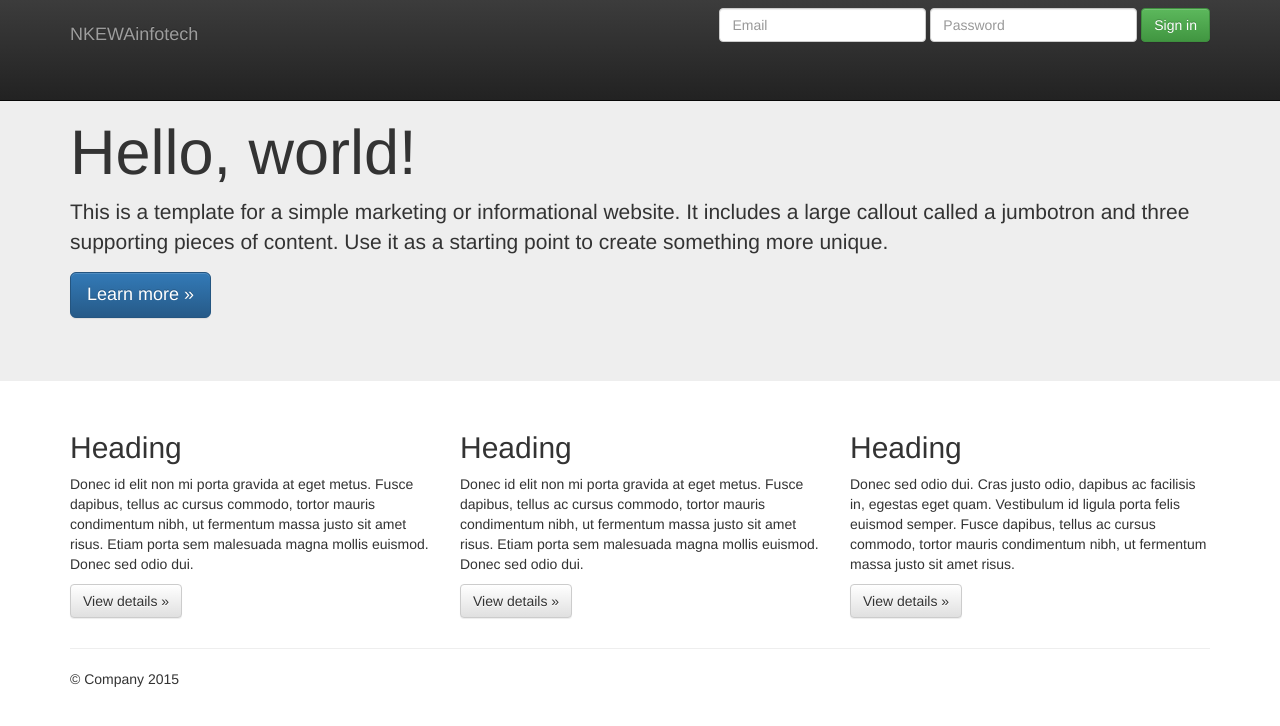
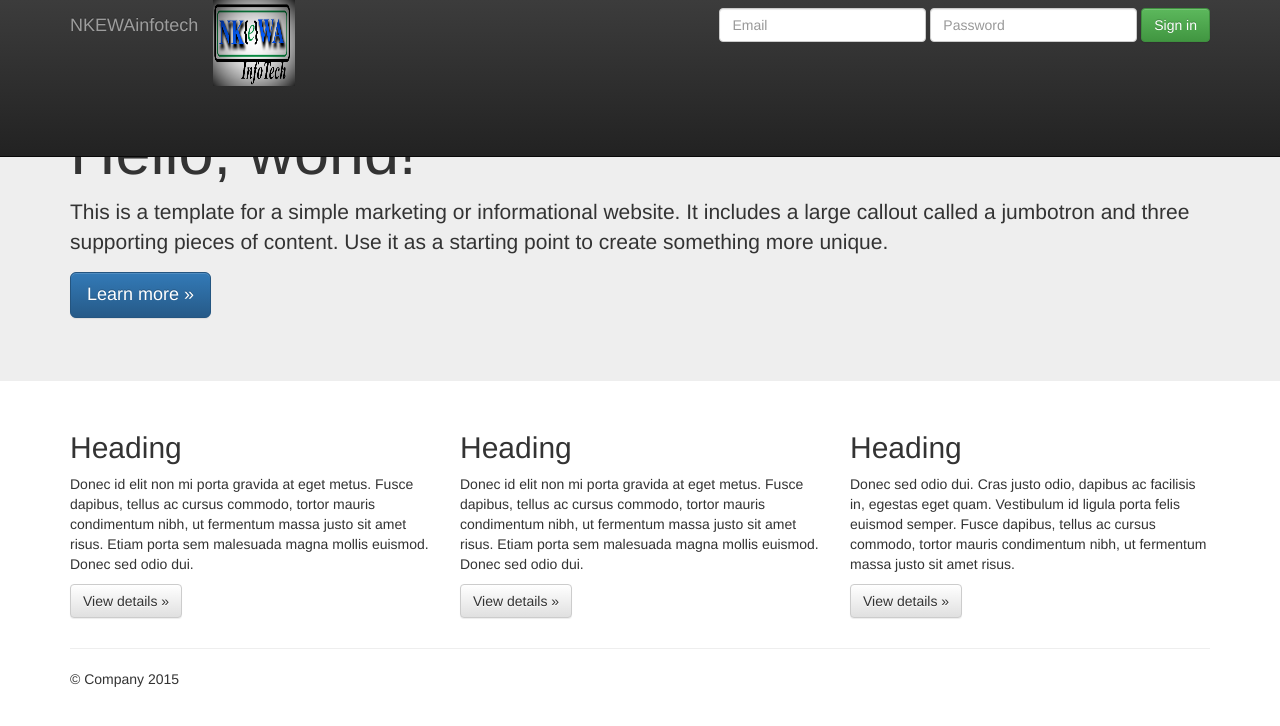
Before and after one commit to nkewa/networking, a Jekyll site: the page index.html, which Jekyll copies as it is, in a window 1280 px wide. Shown: the top 726 px of the page. Built offline with Jekyll 4.4.1, drawn with Linux system fonts in a browser that asks for light colours; nearby versions of some CDN libraries.

Commit message:
Update index.html

```diff
--- a/index.html
+++ b/index.html
@@ -35,9 +35,9 @@
             <span class="icon-bar"></span>
             <span class="icon-bar"></span>
             <span class="icon-bar"></span>
-          </button>
-          <a class="navbar-brand" <img src = "comp 1_00008.png">
-            <h4>NKEWAinfotech<h4>
+          </button><a href="https://nkewa.github.io"><img src="Comp 1_00008.png" width="82" height="86" title="nkewa" alt="nkewaifotech"></a>
+          <a class="navbar-brand"
+            <h1>NKEWAinfotech<h1>
                 </a>
         </div>
         <div id="navbar" class="navbar-collapse collapse">
```
